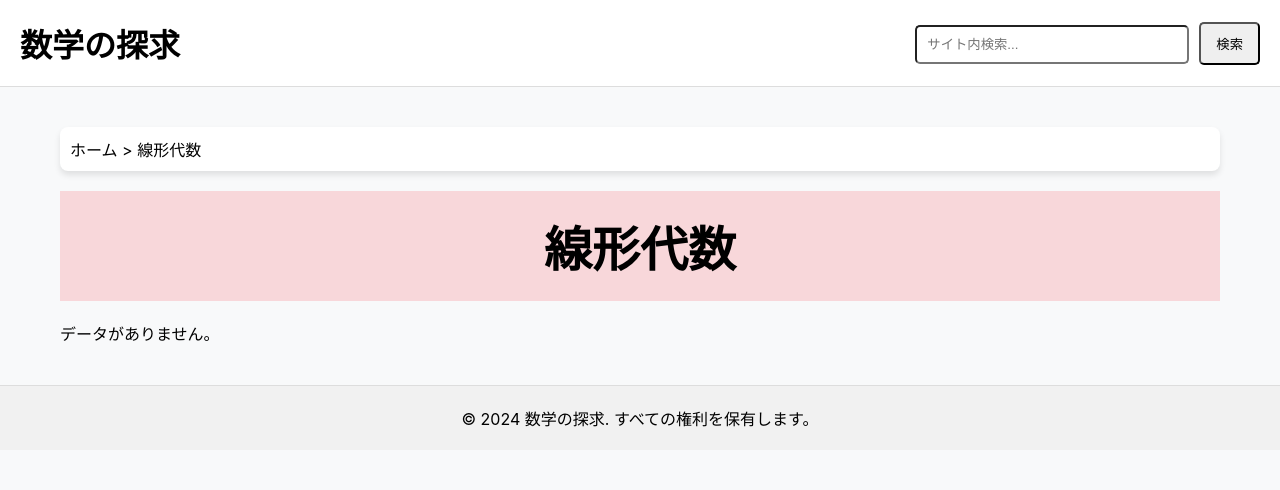
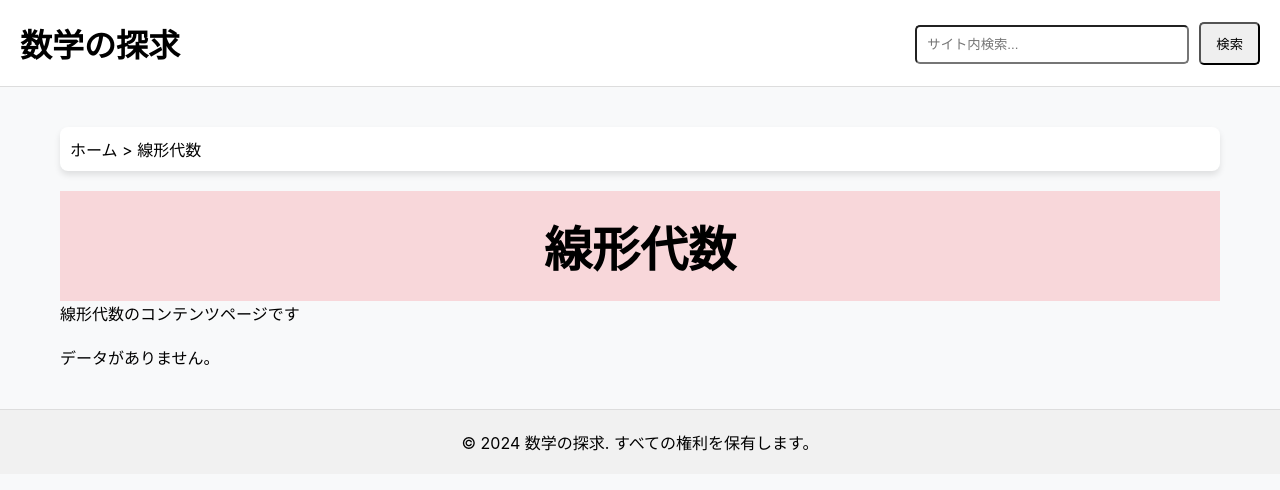
Before and after one commit to nakano0328/archive, a Next.js app: page /linear_algebra in a window 1280 px wide. Shown: the top 490 px of the page. Built offline with nearby package versions, Linux system fonts and the light colour scheme.

Commit message:
警告の修正7

```diff
--- a/app/linear_algebra/page.tsx
+++ b/app/linear_algebra/page.tsx
@@ -3,8 +3,8 @@
 import Breadcrumb from "@/app/components/Breadcrumb";
 import { useEffect, useState } from "react";
 
-// メタデータの定義
-export const metaData = {
+// メタデータをコンポーネント内で定義
+const metaData = {
   title: "線形代数",
   description: "線形代数のコンテンツページです",
   updatedAt: "2024-10-08",
@@ -54,8 +54,10 @@ const LinearAlgebraPage = () => {
           padding: "20px",
         }}
       >
-        線形代数
+        {metaData.title}
       </h1>
+
+      <p>{metaData.description}</p>
 
       {/* ページコンテンツをリスト形式で表示 */}
       <div
```
